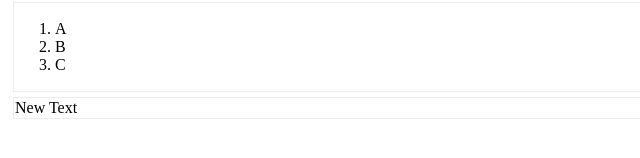
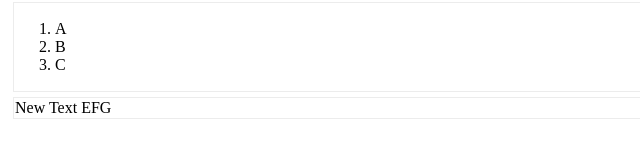
Before and after one commit to Shaikh-Shahnawaz/digikullFEAug, a plain HTML site: page HTML /index.html in a window 1280 px wide. Shown: the part 210-368 px from the top of the page, 0-640 px from the left. Drawn offline with Linux system fonts and the light colour scheme.

Commit message:
Chnages from Pawan

```diff
--- a/HTML /index.html
+++ b/HTML /index.html
@@ -70,7 +70,7 @@
         </ol>
     </div>
     <div>
-        New Text
+        New Text EFG
     </div>
 
 </body>
```
Also changed, not shown: 1 other file.
